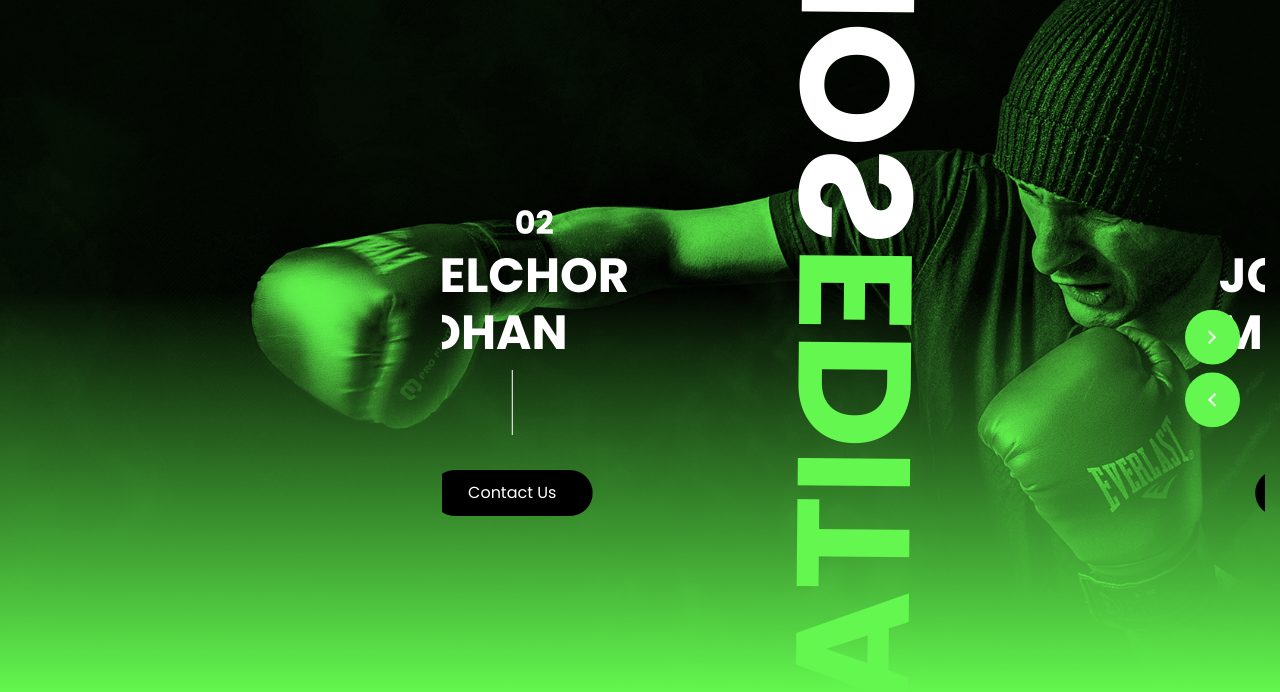
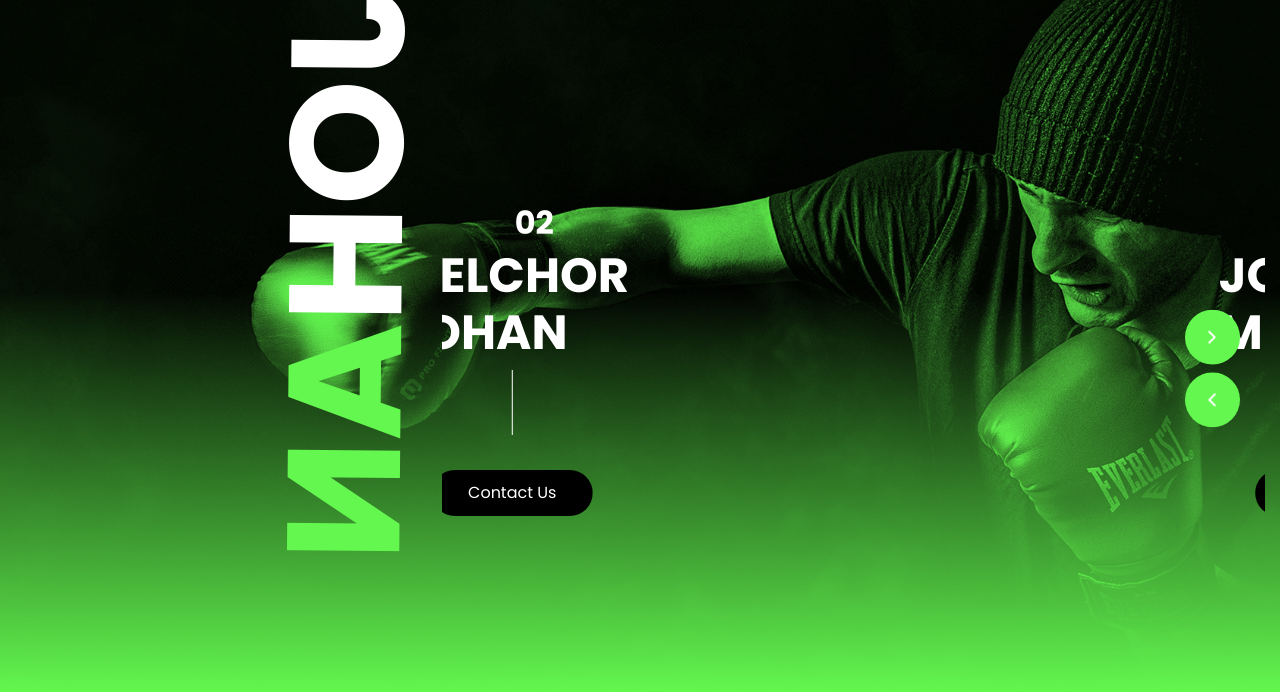
Before and after one commit to jsmelchorg/oxxer-html, a plain HTML site: page index.html in a window 1280 px wide. Shown: the part 108-800 px from the top of the page. Drawn offline with nearby package versions, Linux system fonts and the light colour scheme; some packages are replaced by stand-ins of ours; a web font is replaced by a local one.

Commit message:
Update index.html

```diff
--- a/index.html
+++ b/index.html
@@ -103,7 +103,7 @@
           <div class="col-md-2 offset-md-2">
             <div class="slider_heading">
               <h2>
-                Estamos <span>editando</span>
+                JOH <span>AN</span>
               </h2>
             </div>
           </div>
```
